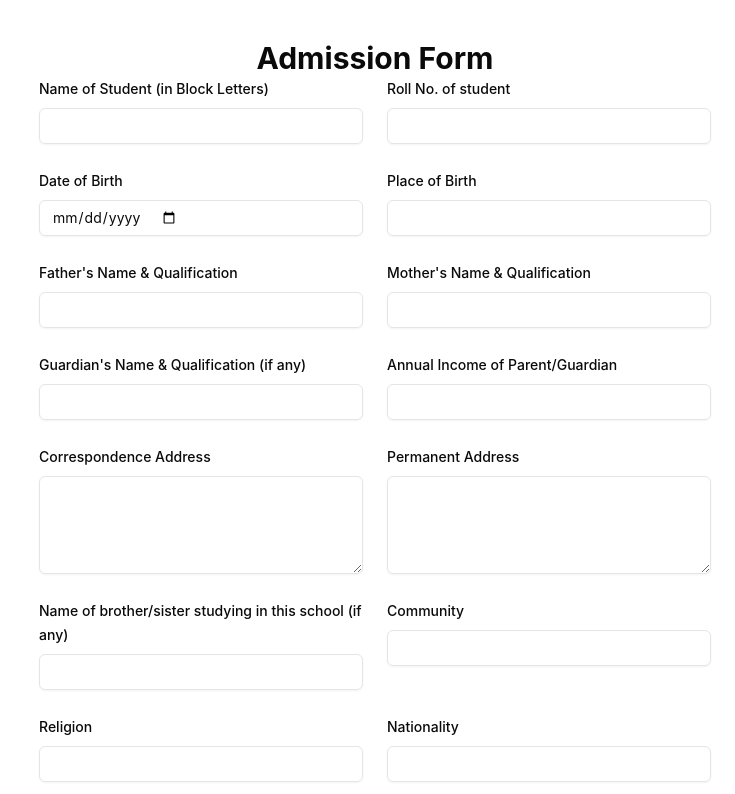
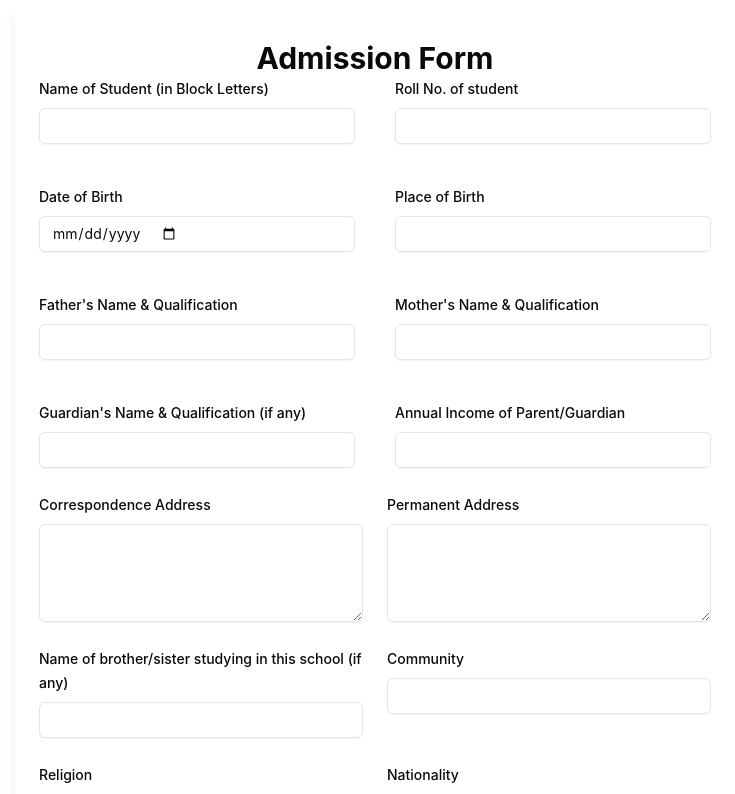
Before and after one commit to abhijitCleanCode/holy-cross, a React (Vite) app: page /admissions in a window 1280 px wide. Shown: the top 794 px of the page, without its empty margins (545-1280 px from the left). Built offline with nearby package versions, Linux system fonts and the light colour scheme.

Commit message:
shadow added

```diff
--- a/src/components/ui/form.jsx
+++ b/src/components/ui/form.jsx
@@ -58,11 +58,11 @@ export default function AdmissionForm() {
 
   return (
     <>
-    <div className="max-w-5xl mx-auto p-4 md:p-6 md:ml-[35rem]"> {/* Responsive padding */}
+    <div className="max-w-5xl mx-auto p-4 md:p-6 md:ml-[35rem] shadow-lg"> {/* Responsive padding */}
   <h1 className="text-2xl md:text-3xl font-bold mt-4 text-center">Admission Form</h1> {/* Responsive text size and center alignment */}
 
   <form onSubmit={handleSubmit} className="space-y-6">
-    <div className="grid grid-cols-1 md:grid-cols-2 gap-6"> {/* Responsive grid */}
+    <div className="grid grid-cols-1 md:grid-cols-2 gap-10"> {/* Responsive grid */}
       {/* Student Name */}
       <div className="space-y-2">
         <Label htmlFor="studentName">Name of Student (in Block Letters)</Label>
```
